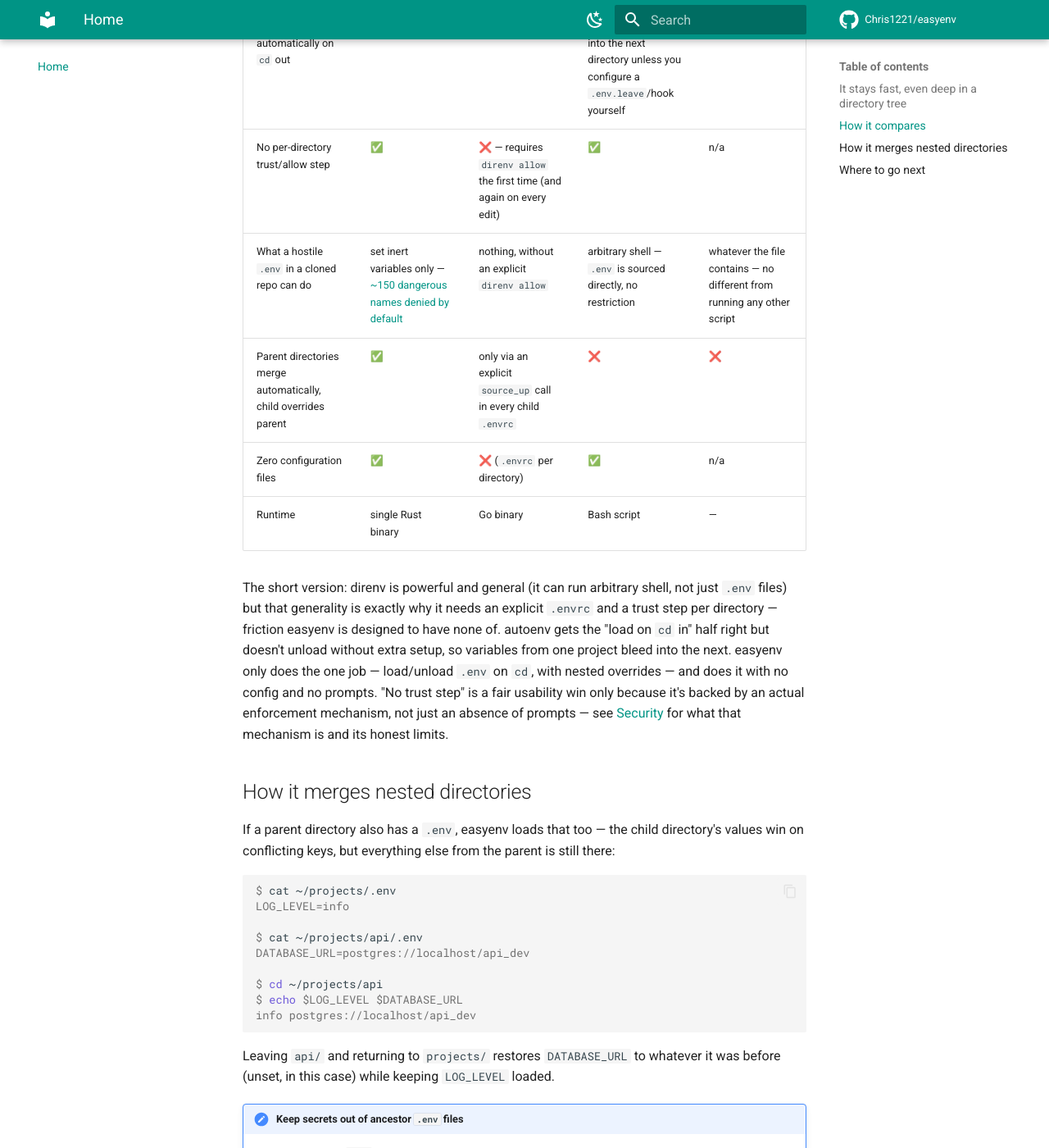
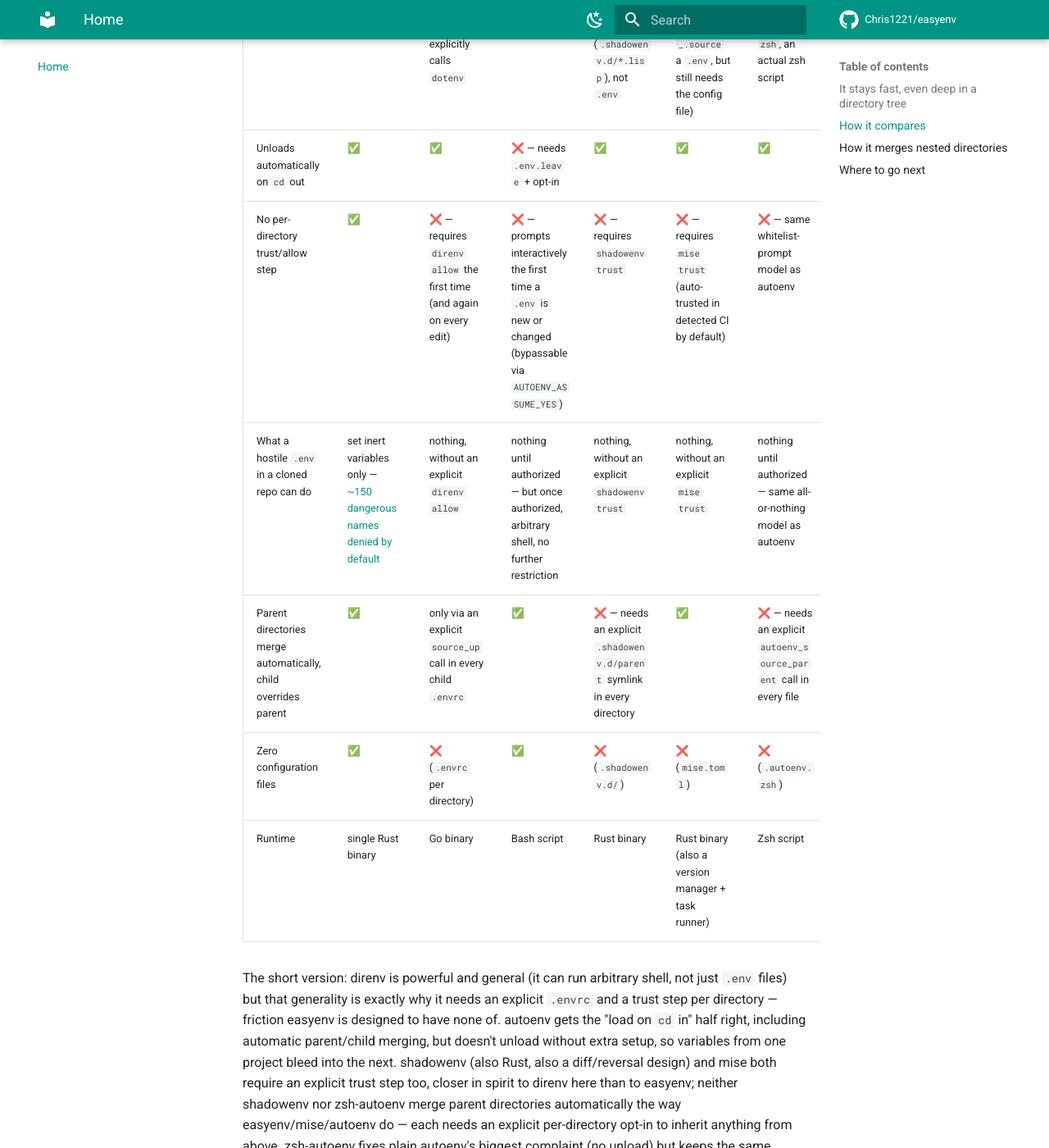
Before and after one commit to Chris1221/easyenv, an MkDocs documentation site: the page built from docs/index.md, in a window 1280 px wide and 1400 px high, scrolled down 1584 px. Shown: the whole window at 82% size. Built offline with MkDocs 1.6.1 and Material for MkDocs 9.7.7, drawn with Linux system fonts in a browser that asks for light colours; comment, search, counter and statistics services are not loaded; some of the changed text lies outside the part shown.

Commit message:
docs: expand the comparison table to shadowenv, mise, and zsh-autoenv
Extends the feature-comparison table in the README and docs homepage
to all five tools the benchmark suite already covers, not just
direnv/autoenv. Verified each cell directly (live-testing where
relevant) rather than assuming:

- shadowenv and mise both require an explicit trust step (`shadowenv
  trust`, `mise trust`); neither loads .env natively.
- Neither shadowenv nor zsh-autoenv merge parent directories
  automatically -- both need an explicit per-directory opt-in (a
  .shadowenv.d/parent symlink, or an autoenv_source_parent call).
- zsh-autoenv properly unloads (autoenv's main gap) but keeps the
  same authorization-prompt trust model.

Also corrects two claims about autoenv that turned out to be wrong
on re-verification: it actually does merge parent/child .env files
with child override by default (confirmed by reading its file-
ordering logic and live-testing it), and it does have a trust step
by default (an interactive authorization prompt, bypassable via
AUTOENV_ASSUME_YES) -- the table previously scored both incorrectly.

Co-Authored-By: Claude Sonnet 5 <noreply@anthropic.com>

```diff
--- a/docs/index.md
+++ b/docs/index.md
@@ -28,17 +28,19 @@ That's cold-load latency — the time from `cd` to variables being set — as ne
 
 ## How it compares
 
-| | **easyenv** | [direnv](https://direnv.net/) | [autoenv](https://github.com/hyperupcall/autoenv) | sourcing `.env` by hand |
-|---|---|---|---|---|
-| Loads `.env` automatically, no boilerplate | ✅ | ❌ — needs an `.envrc` per directory that explicitly calls `dotenv` | ✅ | ❌ |
-| Unloads automatically on `cd` out | ✅ | ✅ | ❌ — variables leak into the next directory unless you configure a `.env.leave`/hook yourself | ❌ |
-| No per-directory trust/allow step | ✅ | ❌ — requires `direnv allow` the first time (and again on every edit) | ✅ | n/a |
-| What a hostile `.env` in a cloned repo can do | set inert variables only — [~150 dangerous names denied by default](reference/security.md) | nothing, without an explicit `direnv allow` | arbitrary shell — `.env` is sourced directly, no restriction | whatever the file contains — no different from running any other script |
-| Parent directories merge automatically, child overrides parent | ✅ | only via an explicit `source_up` call in every child `.envrc` | ❌ | ❌ |
-| Zero configuration files | ✅ | ❌ (`.envrc` per directory) | ✅ | n/a |
-| Runtime | single Rust binary | Go binary | Bash script | — |
+Against direnv, autoenv, and the three other tools this project benchmarks itself against ([shadowenv](https://github.com/Shopify/shadowenv) from Shopify, [mise](https://mise.jdx.dev/) from jdx, and [zsh-autoenv](https://github.com/Tarrasch/zsh-autoenv)):
 
-The short version: direnv is powerful and general (it can run arbitrary shell, not just `.env` files) but that generality is exactly why it needs an explicit `.envrc` and a trust step per directory — friction easyenv is designed to have none of. autoenv gets the "load on `cd` in" half right but doesn't unload without extra setup, so variables from one project bleed into the next. easyenv only does the one job — load/unload `.env` on `cd`, with nested overrides — and does it with no config and no prompts. "No trust step" is a fair usability win only because it's backed by an actual enforcement mechanism, not just an absence of prompts — see [Security](reference/security.md) for what that mechanism is and its honest limits.
+| | **easyenv** | [direnv](https://direnv.net/) | [autoenv](https://github.com/hyperupcall/autoenv) | [shadowenv](https://github.com/Shopify/shadowenv) | [mise](https://mise.jdx.dev/) | [zsh-autoenv](https://github.com/Tarrasch/zsh-autoenv) | sourcing `.env` by hand |
+|---|---|---|---|---|---|---|---|
+| Loads `.env` automatically, no boilerplate | ✅ | ❌ — needs an `.envrc` that explicitly calls `dotenv` | ✅ | ❌ — config is Shadowlisp (`.shadowenv.d/*.lisp`), not `.env` | ❌ — needs `mise.toml` (can `_.source` a `.env`, but still needs the config file) | ❌ — config is `.autoenv.zsh`, an actual zsh script | ❌ |
+| Unloads automatically on `cd` out | ✅ | ✅ | ❌ — needs `.env.leave` + opt-in | ✅ | ✅ | ✅ | ❌ |
+| No per-directory trust/allow step | ✅ | ❌ — requires `direnv allow` the first time (and again on every edit) | ❌ — prompts interactively the first time a `.env` is new or changed (bypassable via `AUTOENV_ASSUME_YES`) | ❌ — requires `shadowenv trust` | ❌ — requires `mise trust` (auto-trusted in detected CI by default) | ❌ — same whitelist-prompt model as autoenv | n/a |
+| What a hostile `.env` in a cloned repo can do | set inert variables only — [~150 dangerous names denied by default](reference/security.md) | nothing, without an explicit `direnv allow` | nothing until authorized — but once authorized, arbitrary shell, no further restriction | nothing, without an explicit `shadowenv trust` | nothing, without an explicit `mise trust` | nothing until authorized — same all-or-nothing model as autoenv | whatever the file contains — no different from running any other script |
+| Parent directories merge automatically, child overrides parent | ✅ | only via an explicit `source_up` call in every child `.envrc` | ✅ | ❌ — needs an explicit `.shadowenv.d/parent` symlink in every directory | ✅ | ❌ — needs an explicit `autoenv_source_parent` call in every file | ❌ |
+| Zero configuration files | ✅ | ❌ (`.envrc` per directory) | ✅ | ❌ (`.shadowenv.d/`) | ❌ (`mise.toml`) | ❌ (`.autoenv.zsh`) | n/a |
+| Runtime | single Rust binary | Go binary | Bash script | Rust binary | Rust binary (also a version manager + task runner) | Zsh script | — |
+
+The short version: direnv is powerful and general (it can run arbitrary shell, not just `.env` files) but that generality is exactly why it needs an explicit `.envrc` and a trust step per directory — friction easyenv is designed to have none of. autoenv gets the "load on `cd` in" half right, including automatic parent/child merging, but doesn't unload without extra setup, so variables from one project bleed into the next. shadowenv (also Rust, also a diff/reversal design) and mise both require an explicit trust step too, closer in spirit to direnv here than to easyenv; neither shadowenv nor zsh-autoenv merge parent directories automatically the way easyenv/mise/autoenv do — each needs an explicit per-directory opt-in to inherit anything from above. zsh-autoenv fixes plain autoenv's biggest complaint (no unload) but keeps the same authorization-prompt model. easyenv only does the one job — load/unload `.env` on `cd`, with nested overrides — and does it with no config and no prompts. "No trust step" is a fair usability win only because it's backed by an actual enforcement mechanism, not just an absence of prompts — see [Security](reference/security.md) for what that mechanism is and its honest limits, and [Benchmarks](reference/benchmarks.md) for how these tools compare at deep nesting.
 
 ## How it merges nested directories
 
```
Also changed, not shown: README.md (+12 -10 lines).
